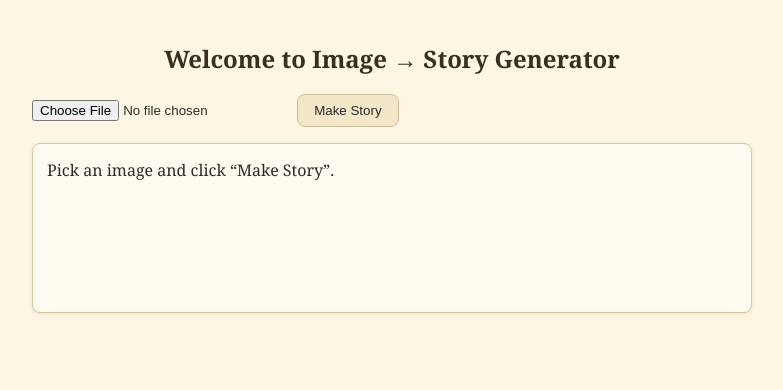
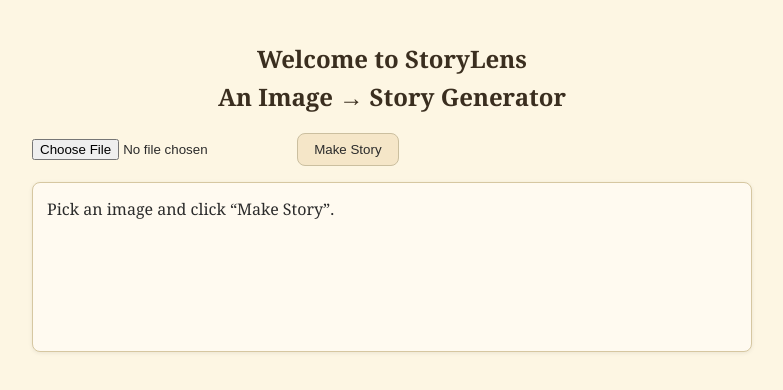
Before and after one commit to rmm77/image-to-story, a plain HTML site: page public/index.html in a window 1280 px wide. Shown: the whole page, without its empty margins (248-1031 px from the left). Drawn offline with Linux system fonts and the light colour scheme.

Commit message:
Update index.html

```diff
--- a/public/index.html
+++ b/public/index.html
@@ -57,7 +57,7 @@
   </style>
 </head>
 <body>
-  <h1>Welcome to Image → Story Generator</h1>
+  <h1>Welcome to StoryLens <br>An Image → Story Generator</h1>
 
   <input type="file" id="file" accept="image/*">
   <button id="go" onclick="main()">Make Story</button>
```
